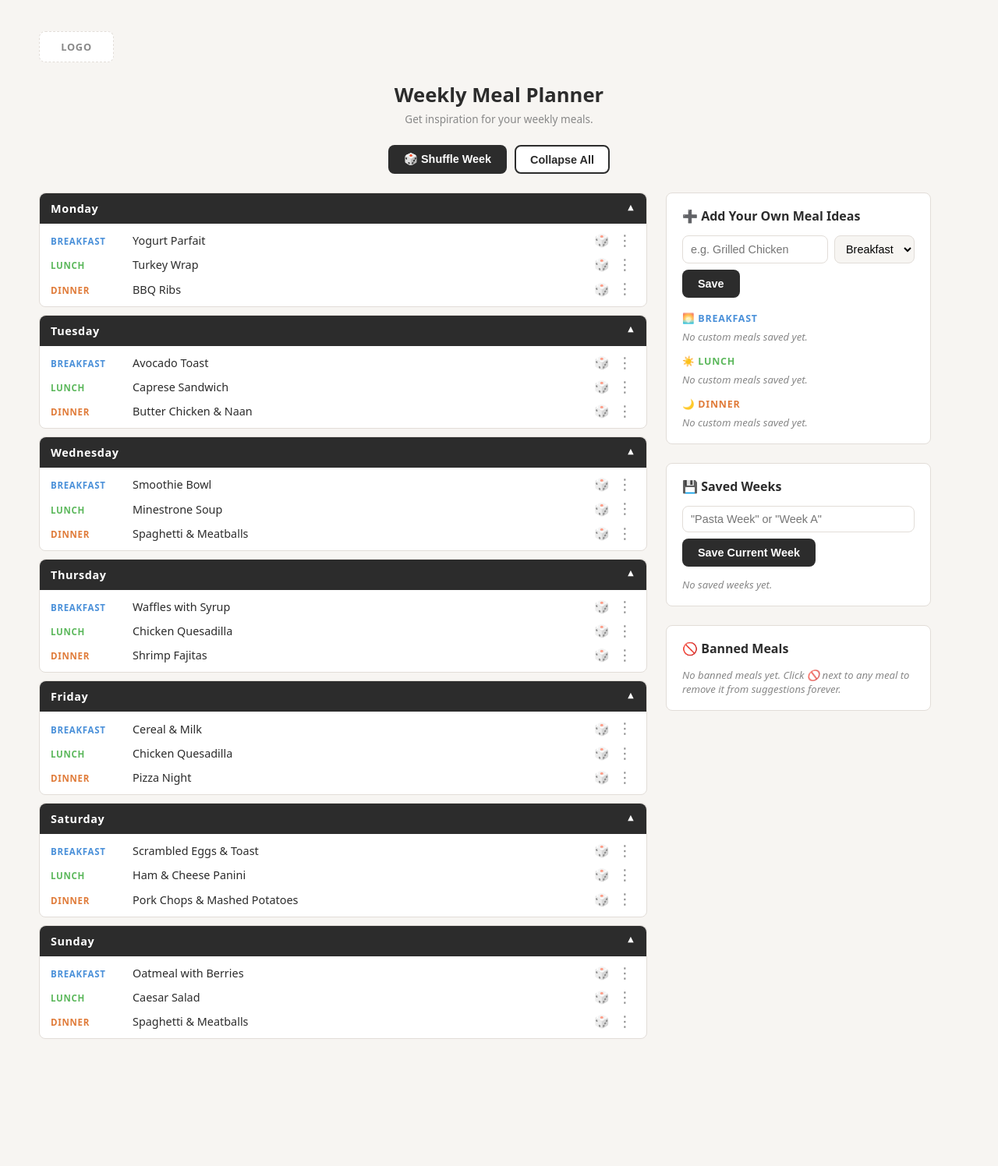
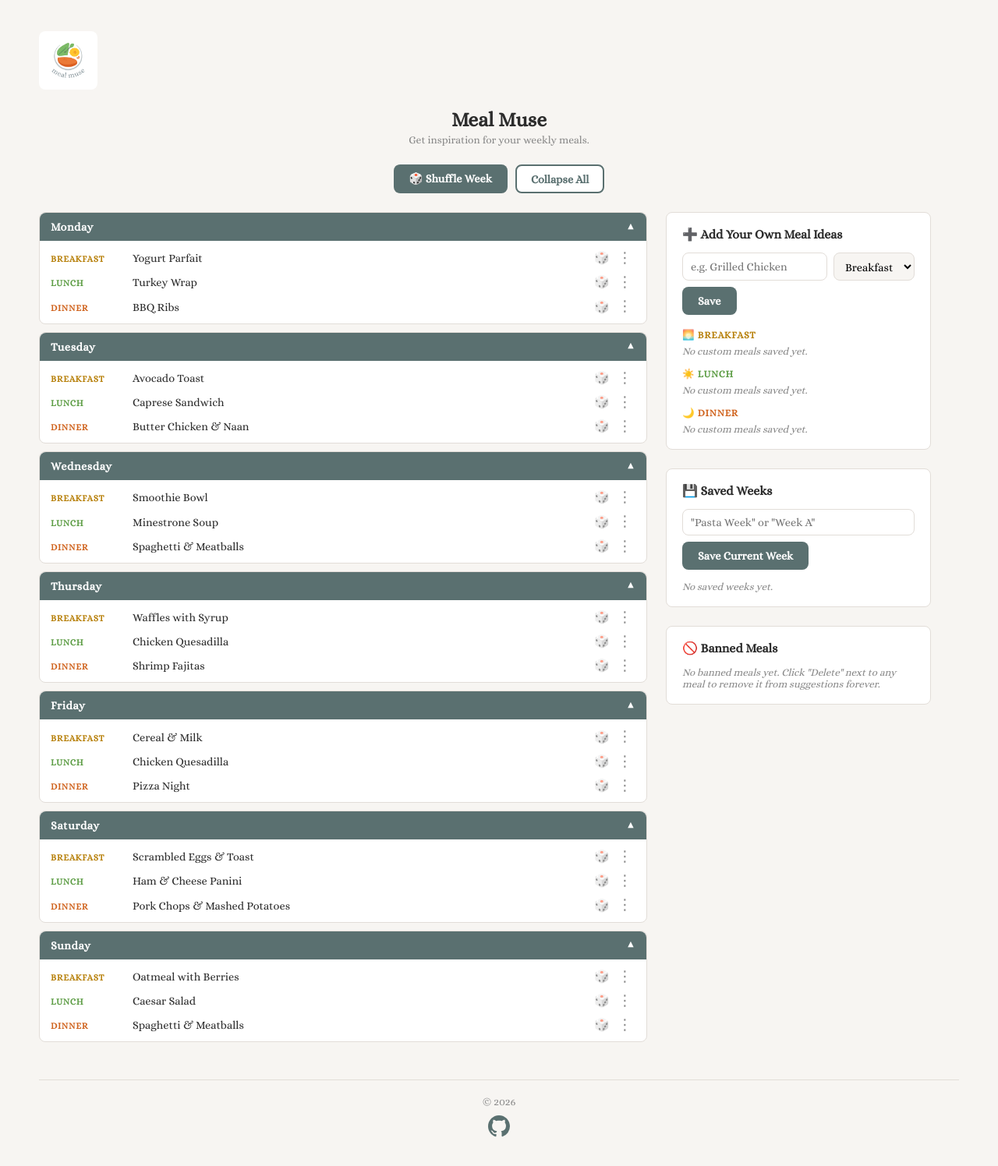
Before and after one commit to Trevor2492/upgraded-meal-planner, a plain HTML site: page index.html in a window 1280 px wide. Shown: the whole page at 78% size. Before the commit the page ends 1373 px from the top, so only its background shows below. Drawn offline with Linux system fonts and the light colour scheme.

Commit message:
Refactor index.html title and logo; add favicon and apple-touch-icon; update styles for new font and layout

```diff
--- a/app.js
+++ b/app.js
@@ -75,7 +75,6 @@ function randomizeMeal(day, type) {
 
 /* ── Accordion ── */
 // Toggle the class on the live element so the CSS transition can run
-// (re-rendering the whole week would recreate the node in its final state, skipping the animation).
 function applyOpenState(day) {
   const card = document.querySelector(`.day-card[data-day="${day}"]`);
   if (card) card.classList.toggle('open', openState[day]);
@@ -205,7 +204,7 @@ function renderBanned() {
   document.getElementById('bannedCount').textContent = banned.length ? `(${banned.length})` : '';
   const el = document.getElementById('bannedList');
   if (!banned.length) {
-    el.innerHTML = '<p class="empty-note">No banned meals yet. Click 🚫 next to any meal to remove it from suggestions forever.</p>';
+    el.innerHTML = '<p class="empty-note">No banned meals yet. Click "Delete" next to any meal to remove it from suggestions forever.</p>';
     return;
   }
   el.innerHTML = `<div class="banned-grid">${
@@ -332,6 +331,8 @@ document.getElementById('modalOverlay').addEventListener('click', e => { if (e.t
 document.addEventListener('click', closeAllMealMenus);
 document.addEventListener('keydown', e => { if (e.key === 'Escape') closeAllMealMenus(); });
 
+document.getElementById('year').textContent = new Date().getFullYear();
+
 renderWeek();
 renderSaved();
 renderCustomLists();
--- a/index.html
+++ b/index.html
@@ -3,24 +3,27 @@
 <head>
   <meta charset="UTF-8">
   <meta name="viewport" content="width=device-width, initial-scale=1.0">
-  <title>Weekly Meal Planner</title>
+  <title>Meal Muse</title>
+  <link rel="icon" href="favicon.ico" sizes="any">
+  <link rel="icon" type="image/png" href="images/favicon-32.png" sizes="32x32">
+  <link rel="apple-touch-icon" href="images/apple-touch-icon.png">
   <link rel="stylesheet" href="style.css">
 </head>
 <body>
 
   <header class="site-header">
-    <div class="logo">Logo</div>
+    <img class="logo" src="images/meal-muse-logo.png" alt="Meal Muse logo" />
     <!-- Hamburger toggle (mobile only) -->
     <button class="hamburger" id="menuToggle" onclick="toggleSidebar()" aria-label="Open menu" aria-expanded="false" aria-controls="sidebar">
       <span></span><span></span><span></span>
     </button>
   </header>
 
-  <h1>Weekly Meal Planner</h1>
+  <h1>Meal Muse</h1>
   <p class="subtitle">Get inspiration for your weekly meals.</p>
 
   <div class="top-bar">
-    <button class="btn-dark" onclick="randomizeAll()">🎲 Shuffle Week</button>
+    <button class="btn-dark btn-slate" onclick="randomizeAll()">🎲 Shuffle Week</button>
     <button class="btn-outline" id="toggleAllBtn" onclick="toggleAllDays()">Collapse All</button>
   </div>
 
@@ -60,7 +63,7 @@
       <!-- Banned meals -->
       <div class="banned-section">
         <h2>🚫 Banned Meals <span id="bannedCount"></span></h2>
-        <div id="bannedList"><p class="empty-note">No banned meals yet. Click 🚫 next to any meal to remove it from suggestions forever.</p></div>
+        <div id="bannedList"><p class="empty-note">No banned meals yet. Click "Delete" next to any meal to remove it.</p></div>
       </div>
     </aside>
   </div>
@@ -77,6 +80,15 @@
     </div>
   </div>
 
+  <footer class="site-footer">
+    <p class="copyright">&copy; <span id="year"></span></p>
+    <a href="https://github.com/Trevor2492" target="_blank" rel="noopener noreferrer" aria-label="GitHub Portfolio">
+      <svg viewBox="0 0 16 16" width="28" height="28" fill="currentColor" aria-hidden="true">
+        <path d="M8 0C3.58 0 0 3.58 0 8c0 3.54 2.29 6.53 5.47 7.59.4.07.55-.17.55-.38 0-.19-.01-.82-.01-1.49-2.01.37-2.53-.49-2.69-.94-.09-.23-.48-.94-.82-1.13-.28-.15-.68-.52-.01-.53.63-.01 1.08.58 1.23.82.72 1.21 1.87.87 2.33.66.07-.52.28-.87.51-1.07-1.78-.2-3.64-.89-3.64-3.95 0-.87.31-1.59.82-2.15-.08-.2-.36-1.02.08-2.12 0 0 .67-.21 2.2.82.64-.18 1.32-.27 2-.27.68 0 1.36.09 2 .27 1.53-1.04 2.2-.82 2.2-.82.44 1.1.16 1.92.08 2.12.51.56.82 1.27.82 2.15 0 3.07-1.87 3.75-3.65 3.95.29.25.54.73.54 1.48 0 1.07-.01 1.93-.01 2.2 0 .21.15.46.55.38A8.01 8.01 0 0016 8c0-4.42-3.58-8-8-8z"/>
+      </svg>
+    </a>
+  </footer>
+
   <script src="app.js"></script>
 </body>
 </html>
--- a/style.css
+++ b/style.css
@@ -1,24 +1,36 @@
 *, *::before, *::after { box-sizing: border-box; margin: 0; padding: 0; }
+
+@font-face {
+  font-family: 'Alice';
+  src: url('fonts/Alice-Regular.ttf') format('truetype');
+  font-weight: 400;
+  font-style: normal;
+  font-display: swap;
+}
 
 :root {
   --bg: #f7f5f2;
   --card: #ffffff;
   --border: #e2ddd8;
-  --accent-b: #4a90d9;
-  --accent-l: #5cb85c;
-  --accent-d: #e07b39;
+  --accent-b: #b8820e;   /* breakfast — logo golden lemon */
+  --accent-l: #5f9e47;   /* lunch — logo leaf green */
+  --accent-d: #d0641f;   /* dinner — logo salmon orange */
+  --slate: #5a7070;      /* logo wordmark / plate rim */
+  --slate-dark: #4c6060; /* hover */
   --text: #2c2c2c;
   --muted: #888;
   --radius: 8px;
 }
 
 body {
-  font-family: system-ui, sans-serif;
+  font-family: 'Alice', system-ui, sans-serif;
   background: var(--bg);
   color: var(--text);
   padding: 40px 16px;
   min-height: 100vh;
 }
+
+button, input, select, textarea { font-family: inherit; }
 
 h1 { text-align: center; font-size: 1.6rem; margin-bottom: 4px; }
 .subtitle { text-align: center; color: var(--muted); font-size: .85rem; margin-bottom: 24px; }
@@ -32,7 +44,7 @@ h1 { text-align: center; font-size: 1.6rem; margin-bottom: 4px; }
   flex-wrap: wrap;
 }
 .btn-dark {
-  background: #2c2c2c;
+  background: var(--slate);
   color: #fff;
   border: none;
   padding: 10px 20px;
@@ -43,10 +55,11 @@ h1 { text-align: center; font-size: 1.6rem; margin-bottom: 4px; }
   transition: opacity .15s;
 }
 .btn-dark:hover { opacity: .8; }
+.btn-slate { background: var(--slate); }
 .btn-outline {
   background: #fff;
-  color: #2c2c2c;
-  border: 2px solid #2c2c2c;
+  color: var(--slate);
+  border: 2px solid var(--slate);
   padding: 8px 18px;
   border-radius: var(--radius);
   cursor: pointer;
@@ -80,19 +93,10 @@ h1 { text-align: center; font-size: 1.6rem; margin-bottom: 4px; }
   margin: 0 auto 24px;
 }
 .logo {
-  display: flex;
-  align-items: center;
-  justify-content: center;
-  width: 96px;
-  height: 40px;
-  background: var(--card);
-  border: 1px dashed var(--border);
+  width: 75px;
+  height: 75px;
+  object-fit: contain;
   border-radius: var(--radius);
-  color: var(--muted);
-  font-size: .8rem;
-  font-weight: 700;
-  letter-spacing: .06em;
-  text-transform: uppercase;
 }
 
 /* ── Hamburger toggle + slide-in backdrop (mobile only) ── */
@@ -103,7 +107,7 @@ h1 { text-align: center; font-size: 1.6rem; margin-bottom: 4px; }
   width: 32px;
   height: 32px;
   padding: 8px;
-  background: #2c2c2c;
+  background: var(--slate);
   border: none;
   border-radius: var(--radius);
   cursor: pointer;
@@ -118,9 +122,9 @@ h1 { text-align: center; font-size: 1.6rem; margin-bottom: 4px; }
   border-radius: 2px;
   transition: transform .25s, opacity .2s;
 }
-.hamburger.active span:nth-child(1) { transform: translateY(9.5px) rotate(45deg); }
+.hamburger.active span:nth-child(1) { transform: translateY(5.5px) rotate(45deg); }
 .hamburger.active span:nth-child(2) { opacity: 0; }
-.hamburger.active span:nth-child(3) { transform: translateY(-9.5px) rotate(-45deg); }
+.hamburger.active span:nth-child(3) { transform: translateY(-7.5px) rotate(-45deg); }
 
 .sidebar-backdrop {
   display: none;
@@ -142,7 +146,7 @@ h1 { text-align: center; font-size: 1.6rem; margin-bottom: 4px; }
   border-radius: var(--radius);
 }
 .day-header {
-  background: #2c2c2c;
+  background: var(--slate);
   color: #fff;
   padding: 10px 14px;
   font-weight: 700;
@@ -157,7 +161,7 @@ h1 { text-align: center; font-size: 1.6rem; margin-bottom: 4px; }
   border-top-right-radius: var(--radius);
 }
 .day-card:not(.open) .day-header { border-radius: var(--radius); }
-.day-header:hover { background: #444; }
+.day-header:hover { background: var(--slate-dark); }
 .chevron { transition: transform .2s; font-style: normal; font-size: .8rem; }
 .day-card.open .chevron { transform: rotate(180deg); }
 
@@ -346,7 +350,7 @@ h1 { text-align: center; font-size: 1.6rem; margin-bottom: 4px; }
   border-radius: var(--radius);
   outline: none;
 }
-.save-row input:focus { border-color: #aaa; }
+.save-row input:focus { border-color: var(--slate); }
 .saved-list { margin-top: 14px; display: grid; gap: 8px; }
 .saved-item {
   display: flex;
@@ -367,8 +371,8 @@ h1 { text-align: center; font-size: 1.6rem; margin-bottom: 4px; }
   font-size: .8rem;
   font-weight: 600;
 }
-.btn-load { background: #e8f0fe; color: #2c5fc7; }
-.btn-load:hover { background: #d0e1fd; }
+.btn-load { background: #e6eded; color: var(--slate-dark); }
+.btn-load:hover { background: #d6e0e0; }
 .btn-del-week { background: #fdecea; color: #c0392b; }
 .btn-del-week:hover { background: #f9d0cd; }
 
@@ -383,7 +387,7 @@ h1 { text-align: center; font-size: 1.6rem; margin-bottom: 4px; }
   border-radius: var(--radius);
   outline: none;
 }
-.add-row input:focus { border-color: #aaa; }
+.add-row input:focus { border-color: var(--slate); }
 .add-row select {
   padding: 8px 10px;
   font-size: .9rem;
@@ -424,6 +428,24 @@ h1 { text-align: center; font-size: 1.6rem; margin-bottom: 4px; }
 
 .empty-note { font-size: .82rem; color: var(--muted); font-style: italic; }
 
+/* ── Footer ── */
+.site-footer {
+  max-width: 1180px;
+  margin: 48px auto 0;
+  padding-top: 20px;
+  border-top: 1px solid var(--border);
+  text-align: center;
+  font-size: .85rem;
+  color: var(--muted);
+}
+.site-footer .copyright { margin-bottom: 10px; }
+.site-footer a {
+  display: inline-flex;
+  color: var(--slate);
+  transition: color .15s, transform .15s;
+}
+.site-footer a:hover { color: var(--slate-dark); transform: translateY(-2px); }
+
 /* ── Responsive: sidebar slides in from the right via hamburger ── */
 @media (max-width: 960px) {
   .hamburger { display: flex; }
@@ -434,6 +456,11 @@ h1 { text-align: center; font-size: 1.6rem; margin-bottom: 4px; }
   }
   .week { max-width: none; width: 100%; }
 
+  .meal-row {
+    height: 2.5rem;
+    align-items: center;
+  }
+
   .meal-label {
     font-size: .6rem;
     font-weight: 700;
@@ -443,6 +470,12 @@ h1 { text-align: center; font-size: 1.6rem; margin-bottom: 4px; }
     flex-shrink: 0;
     line-height: 1.4;
   }
+
+  .btn-roll, .btn-menu {
+    font-size: 1.5rem;
+  }
+
+  .meal-actions { gap: 4px; }
 
   .sidebar {
     position: fixed;
```
Also changed, not shown: favicon.ico (added), fonts/Alice-Regular.ttf (added), images/apple-touch-icon.png (added), images/favicon-32.png (added), images/favicon-512.png (added), images/meal-muse-logo.png (added).
